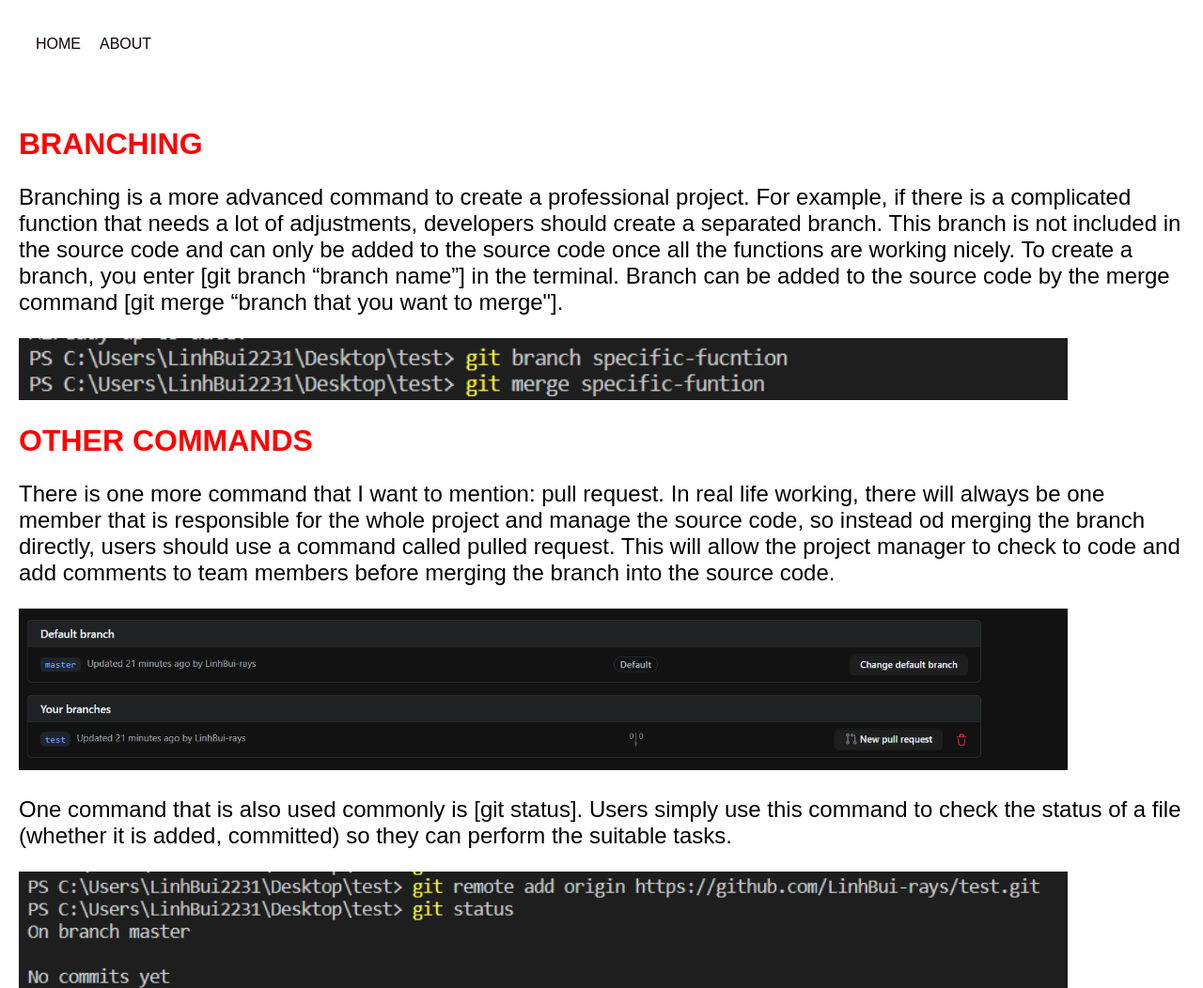
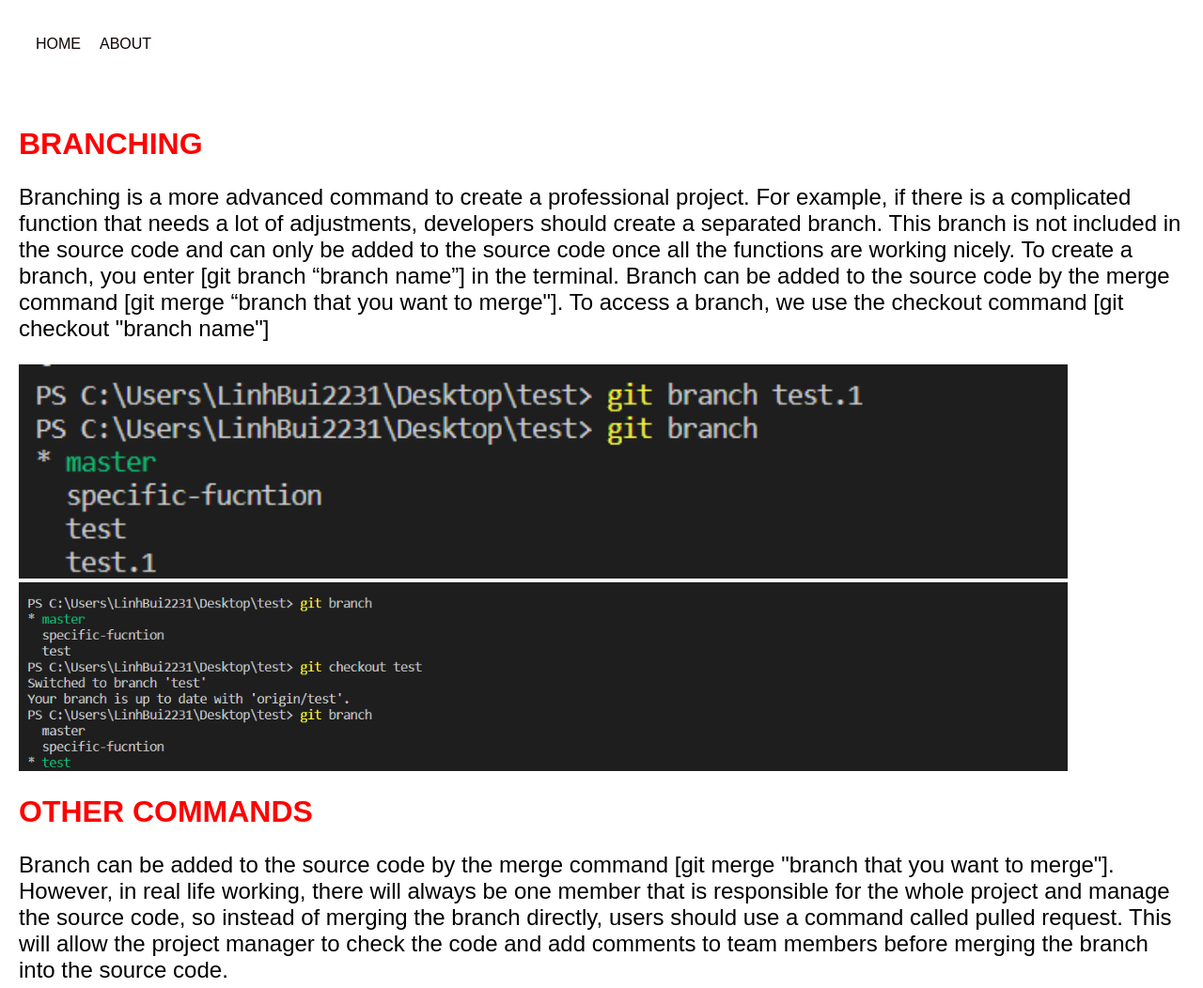
Before and after one commit to LinhBui-rays/A2_S3877765_IIT, a plain HTML site: page branching.html in a window 1280 px wide. Shown: the top 1052 px of the page at 94% size. Drawn offline with Linux system fonts and the light colour scheme; a web font is replaced by a local one.

Commit message:
fix bug and add more images

```diff
--- a/branching.html
+++ b/branching.html
@@ -35,13 +35,18 @@
                         <h1>Branching</h1>
                         <p><h3>Branching is a more advanced command to create a professional project. For example, if there is a complicated function that needs a lot of adjustments,
                         developers should create a separated branch. This branch is not included in the source code and can only be added to the source code once all the functions are working nicely.
-                        To create a branch, you enter [git branch “branch name”] in the terminal. Branch can be added to the source code by the merge command [git merge “branch that you want to merge"].</h3>
-                        <img src="images/git branch merge.png">
+                        To create a branch, you enter [git branch “branch name”] in the terminal. Branch can be added to the source code by the merge command [git merge “branch that you want to merge"].
+                        To access a branch, we use the checkout command [git checkout "branch name"]</h3>
+                        <img src="images/git branch.png">
+                        <img src="images/git checkout.png">
                         <h1>Other commands</h1>
-                        <h3>There is one more command that I want to mention: pull request. In real life working, there will always be one member that is responsible for the whole project
-                        and manage the source code, so instead od merging the branch directly, users should use a command called pulled request. This will allow the project manager to check
-                        to code and add comments to team members before merging the branch into the source code.</h3>
+                        <h3>Branch can be added to the source code by the merge command [git merge "branch that you want to merge"].
+                        However, in real life working, there will always be one member that is responsible for the whole project
+                        and manage the source code, so instead of merging the branch directly, users should use a command called pulled request. This will allow the project manager to check
+                        the code and add comments to team members before merging the branch into the source code.</h3>
+                        <img src="images/git merge.png">
                         <img src="images/branch.png">
+                        <img src="images/pull request.png">
                         <h3>One command that is also used commonly is [git status]. Users simply use this command to check the status of a file (whether it is added, committed) so they can perform the suitable tasks.</h3>
                         <img src="images/gitstatus.png"></p>
                     </div>
```
Also changed, not shown: about.html (+7 -9 lines), basic.html (+3 -2 lines), images/git branch.png (added), images/git checkout.png (added), images/git merge.png (added), images/pull request.png (added).
